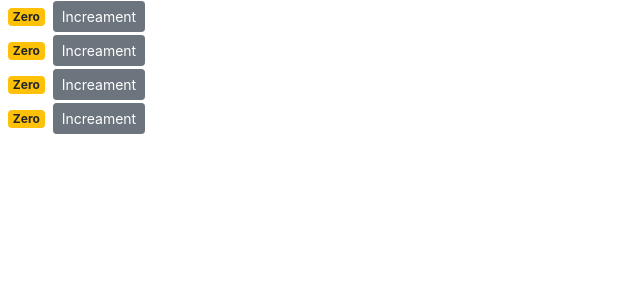
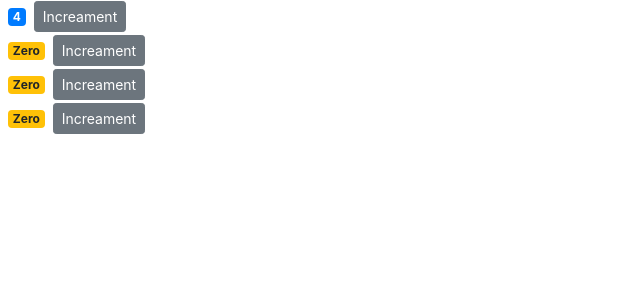
Before and after one commit to ranjankumarmandal/counter-app, a React (Create React App) app: page / in a window 1280 px wide. Shown: the top 300 px of the page, without its empty margins (0-640 px from the left). Built offline with nearby package versions, Linux system fonts and the light colour scheme.

Commit message:
counter v6

```diff
--- a/public/index.html
+++ b/public/index.html
@@ -2,14 +2,14 @@
 <html lang="en">
   <head>
     <meta charset="utf-8" />
-    <link rel="icon" href="%PUBLIC_URL%/favicon.ico" />
+    <link rel="icon" href="%PUBLIC_URL%/32584981.jpg" />
     <meta name="viewport" content="width=device-width, initial-scale=1" />
     <meta name="theme-color" content="#000000" />
     <meta
       name="description"
       content="Web site created using create-react-app"
     />
-    <link rel="apple-touch-icon" href="%PUBLIC_URL%/logo192.png" />
+    <link rel="apple-touch-icon" href="%PUBLIC_URL%/32584981.jpg" />
     <!--
       manifest.json provides metadata used when your web app is installed on a
       user's mobile device or desktop. See https://developers.google.com/web/fundamentals/web-app-manifest/
@@ -24,7 +24,7 @@
       work correctly both with client-side routing and a non-root public URL.
       Learn how to configure a non-root public URL by running `npm run build`.
     -->
-    <title>React App</title>
+    <title>Counter</title>
   </head>
   <body>
     <noscript>You need to enable JavaScript to run this app.</noscript>
--- a/src/components/counter.jsx
+++ b/src/components/counter.jsx
@@ -2,7 +2,7 @@ import React, { Component } from "react";
 
 class Counter extends Component {
   state = {
-    count: 0,
+    count: this.props.value,
   };
 
   // constructor() {
--- a/src/components/counters.jsx
+++ b/src/components/counters.jsx
@@ -4,7 +4,7 @@ import Counter from "./counter";
 class Counters extends Component {
   state = {
     counters: [
-      { id: 1, value: 0 },
+      { id: 1, value: 4 },
       { id: 2, value: 0 },
       { id: 3, value: 0 },
       { id: 4, value: 0 },
@@ -14,7 +14,7 @@ class Counters extends Component {
     return (
       <div>
         {this.state.counters.map((counter) => (
-          <Counter key={counter.id} />
+          <Counter key={counter.id} value={counter.value} />
         ))}
       </div>
     );
```
Also changed, not shown: public/32584981.jpg (added).
